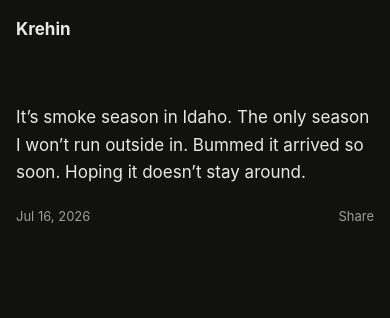
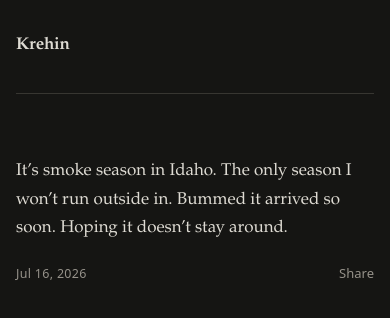
Before and after one commit to jwold/krehin, an Eleventy site: page src/posts/2026-07-16-7822a1da-0ff3-4484-a3dd-5389836db6a6.md in a window 390 px wide. Built offline with nearby package versions, Linux system fonts and the light colour scheme; Eleventy itself is replaced by a stand-in of ours; files that its build step writes are made by us from their sources.

Commit message:
style: refine reading layout

```diff
--- a/src/_includes/layouts/base.njk
+++ b/src/_includes/layouts/base.njk
@@ -3,7 +3,7 @@
 <head>
     <meta charset="utf-8">
     <meta name="viewport" content="width=device-width, initial-scale=1">
-    <meta name="theme-color" content="#111110">
+    <meta name="theme-color" content="#151513">
     <meta name="description" content="{{ description or site.description }}">
     <title>{% if title %}{{ title }} - {% endif %}{{ site.name }}</title>
     <link rel="canonical" href="{{ page.url | absoluteSiteUrl(site.url) }}">
--- a/src/assets/screen.css
+++ b/src/assets/screen.css
@@ -1,12 +1,14 @@
 :root {
     color-scheme: dark;
-    --background: #111110;
-    --surface: #1a1a19;
-    --text: #e8e8e4;
-    --muted: #9d9d97;
-    --line: #30302e;
-    --focus: #7dd3fc;
-    --content-width: 640px;
+    --background: #151513;
+    --surface: #1d1d1a;
+    --text: #dedbd3;
+    --muted: #96928a;
+    --line: #373631;
+    --focus: #b8b3a8;
+    --serif: Iowan Old Style, Palatino Linotype, Book Antiqua, Palatino, Charter, Georgia, serif;
+    --sans: ui-sans-serif, system-ui, -apple-system, BlinkMacSystemFont, "Segoe UI", sans-serif;
+    --content-width: 43rem;
 }
 
 *,
@@ -26,12 +28,11 @@ body {
     margin: 0;
     background: var(--background);
     color: var(--text);
-    font-family: ui-sans-serif, -apple-system, BlinkMacSystemFont, "Helvetica Neue", Arial, sans-serif;
-    font-size: 1rem;
-    line-height: 1.62;
+    font-family: var(--serif);
+    font-size: clamp(1.0625rem, 1rem + 0.25vw, 1.1875rem);
+    line-height: 1.68;
     letter-spacing: 0;
     text-rendering: optimizeLegibility;
-    -webkit-font-smoothing: antialiased;
 }
 
 a {
@@ -67,27 +68,28 @@ textarea {
 }
 
 .site-shell {
-    width: min(100% - 2rem, var(--content-width));
+    width: min(calc(100% - 2.5rem), var(--content-width));
     margin-inline: auto;
 }
 
 .site-header {
-    position: sticky;
-    z-index: 5;
-    top: 0;
-    border: 0;
-    background: rgba(17, 17, 16, 0.94);
-    -webkit-backdrop-filter: blur(16px);
-    backdrop-filter: blur(16px);
+    position: static;
+    background: var(--background);
+}
+
+.site-header .site-shell {
+    border-bottom: 1px solid var(--line);
 }
 
 .site-name {
     display: inline-flex;
     align-items: center;
-    min-height: 3.75rem;
+    min-height: 0;
+    padding-block: 2rem;
     color: var(--text);
-    font-size: 1.0625rem;
-    font-weight: 700;
+    font-size: 1em;
+    font-weight: 600;
+    letter-spacing: -0.01em;
     text-decoration: none;
 }
 
@@ -98,21 +100,21 @@ textarea {
 }
 
 .post {
-    padding: 2.5rem 0 2.625rem;
+    padding: clamp(3.25rem, 9vw, 6rem) 0;
     border: 0 !important;
     outline: 0 !important;
     box-shadow: none !important;
 }
 
 .day-break {
-    width: 3rem;
-    margin: 4.5rem 0;
+    width: 100%;
+    margin: 0;
     border: 0;
-    border-top: 1px solid var(--muted);
+    border-top: 1px solid var(--line);
 }
 
 .post--single {
-    padding: 2.5rem 0 4rem;
+    padding: clamp(3.25rem, 9vw, 6rem) 0;
     border: 0;
 }
 
@@ -125,11 +127,11 @@ textarea {
     margin: 0;
     overflow-wrap: anywhere;
     color: var(--text);
-    font-family: ui-sans-serif, -apple-system, BlinkMacSystemFont, "Helvetica Neue", Arial, sans-serif;
-    font-size: 1.125rem;
-    font-weight: 650;
-    line-height: 1.45;
-    letter-spacing: 0;
+    font-family: var(--serif);
+    font-size: 1.35rem;
+    font-weight: 600;
+    line-height: 1.25;
+    letter-spacing: -0.01em;
 }
 
 .post-title a {
@@ -179,14 +181,16 @@ textarea {
 }
 
 .post--single .post-title {
-    font-size: 1.375rem;
-    line-height: 1.4;
+    font-size: clamp(2rem, 7vw, 3.25rem);
+    font-weight: 500;
+    line-height: 1.08;
+    letter-spacing: -0.025em;
 }
 
 .post-content {
-    margin-top: 0.75rem;
+    margin-top: 0.8rem;
     color: var(--text);
-    font-size: 1.0625rem;
+    font-size: 1em;
     overflow-wrap: anywhere;
 }
 
@@ -208,7 +212,7 @@ textarea {
 .post-content blockquote,
 .post-content pre,
 .post-content figure {
-    margin-block: 1rem;
+    margin-block: 1.35em;
 }
 
 .post-content a {
@@ -218,18 +222,19 @@ textarea {
 .post-content h2,
 .post-content h3,
 .post-content h4 {
-    margin: 1.35rem 0 0.5rem;
-    font-family: ui-sans-serif, -apple-system, BlinkMacSystemFont, "Helvetica Neue", Arial, sans-serif;
-    font-size: 1rem;
-    line-height: 1.45;
-    letter-spacing: 0;
+    margin: 2.25em 0 0.7em;
+    font-family: var(--serif);
+    font-weight: 600;
+    line-height: 1.2;
+    letter-spacing: -0.015em;
 }
 
 .post-content blockquote {
     margin-inline: 0;
     padding-left: 1rem;
-    border-left: 2px solid var(--muted);
-    color: #cececa;
+    border-left: 1px solid var(--line);
+    color: var(--muted);
+    font-style: italic;
 }
 
 .post-content blockquote p:last-child {
@@ -363,7 +368,10 @@ textarea {
     min-height: 1.75rem;
     margin-top: 0.875rem;
     color: var(--muted);
-    font-size: 0.8125rem;
+    font-family: var(--sans);
+    font-size: 0.78rem;
+    line-height: 1.5;
+    letter-spacing: 0.025em;
 }
 
 .permalink {
@@ -571,23 +579,11 @@ textarea {
 
 @media (max-width: 560px) {
     .site-shell {
-        width: 100%;
-    }
-
-    .site-header .site-shell {
-        padding-inline: 1rem;
-    }
-
-    .post {
-        padding: 2rem 1rem 2.125rem;
-    }
-
-    .post--single {
-        padding: 2rem 1rem 3rem;
+        width: min(calc(100% - 2rem), var(--content-width));
     }
 
     .day-break {
-        margin: 3.75rem 1rem;
+        margin: 0;
     }
 
     .pagination {
```
